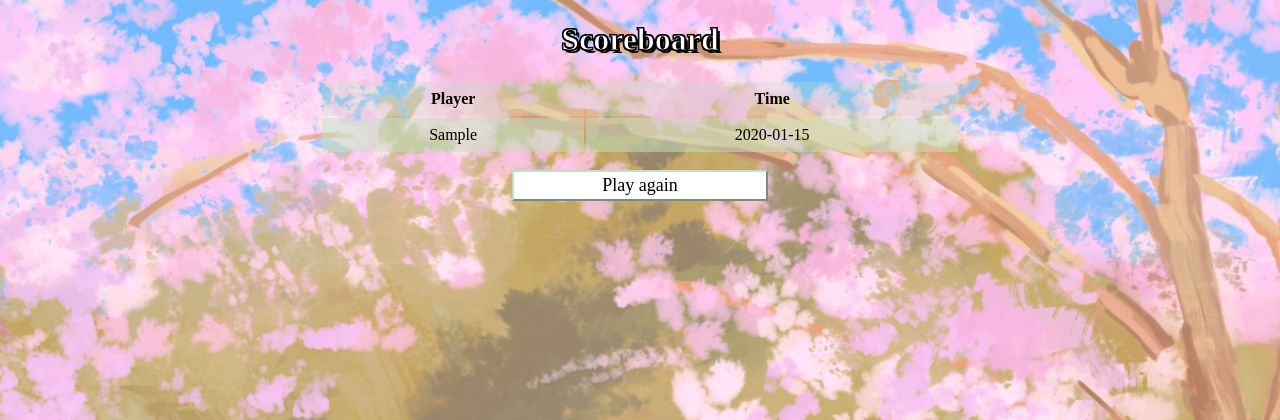
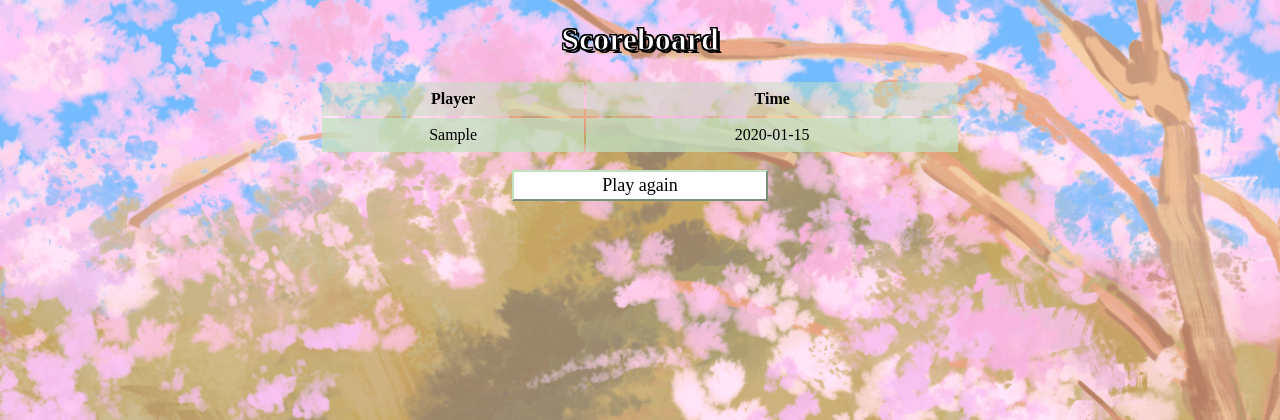
Before and after one commit to dngvbngc/eyes4numbers, a Flask app: page /scoreboard in a window 1280 px wide. Shown: the top 420 px of the page. Run offline with Flask 3, Linux system fonts and the light colour scheme; tables that the repository leaves empty hold one stand-in row (values such as "Sample post").

Commit message:
Minor fix for table

```diff
--- a/static/styles.css
+++ b/static/styles.css
@@ -40,11 +40,11 @@
 table td {
   padding: 0.5rem;
   vertical-align: middle;
-  background-color: rgb(193, 225, 193, 0.3);
+  background-color: rgb(193, 225, 193, 0.5);
 }
 
 tbody tr:nth-of-type(odd) {
-  background-color: rgb(193, 225, 193, 0.3);
+  background-color: rgb(193, 225, 193, 0.5);
 }
 
 button {
```
